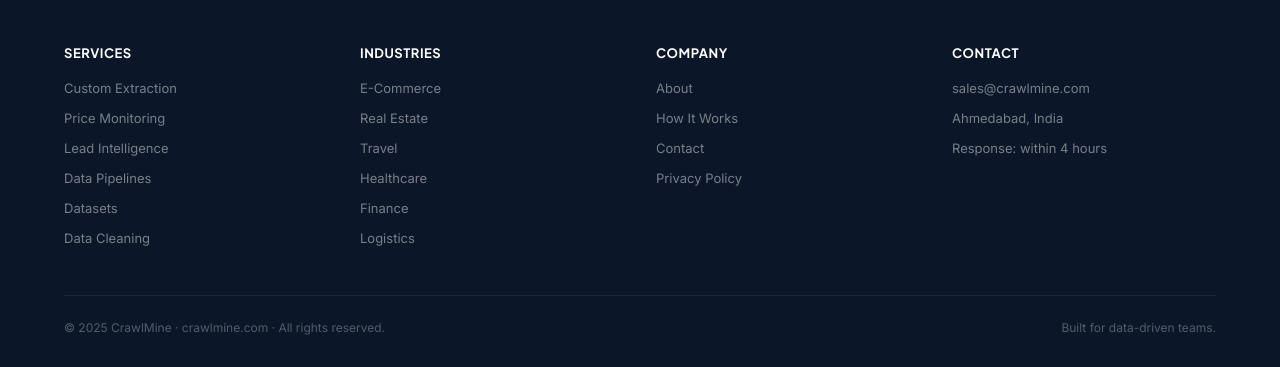
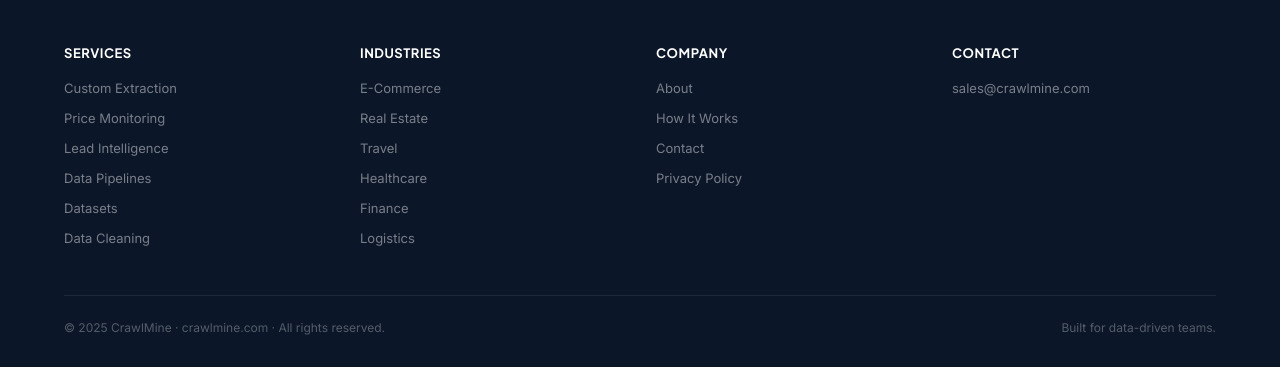
Before and after one commit to Vishal7899/CrawlMine, a plain HTML site: page index.html in a window 1280 px wide. Shown: the part 6277-6644 px from the top of the page. Drawn offline with nearby package versions, Linux system fonts and the light colour scheme.

Commit message:
Update index.html

```diff
--- a/index.html
+++ b/index.html
@@ -9,6 +9,7 @@
 <link href="https://fonts.googleapis.com/css2?family=Plus+Jakarta+Sans:wght@700;800&family=Inter:wght@400;500;600&family=JetBrains+Mono:wght@400&display=swap" rel="stylesheet">
 <script src="https://cdnjs.cloudflare.com/ajax/libs/gsap/3.12.2/gsap.min.js"></script>
 <script src="https://cdnjs.cloudflare.com/ajax/libs/gsap/3.12.2/ScrollTrigger.min.js"></script>
+<link rel="icon" type="image/png" href="uploads/favicon.png">
 <style>
 *,*::before,*::after{box-sizing:border-box;margin:0;padding:0}
 :root{
@@ -893,8 +894,6 @@
     </ul></div>
     <div class="footer-col"><h4>Contact</h4><ul>
       <li><a href="mailto:sales@crawlmine.com">sales@crawlmine.com</a></li>
-      <li><a href="#contact">Ahmedabad, India</a></li>
-      <li><a href="#contact">Response: within 4 hours</a></li>
     </ul></div>
   </div>
   <div class="footer-bottom">
```
